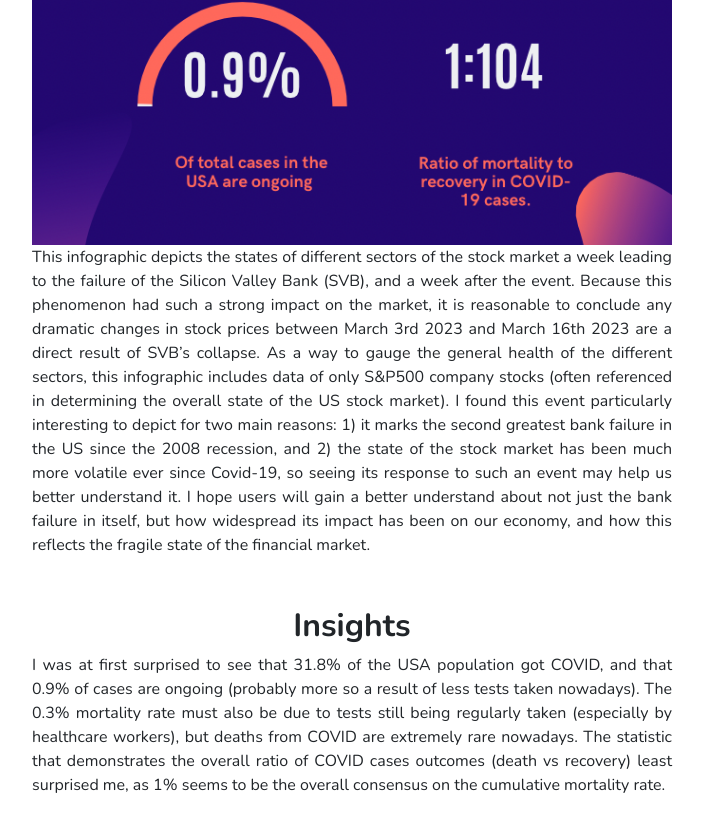
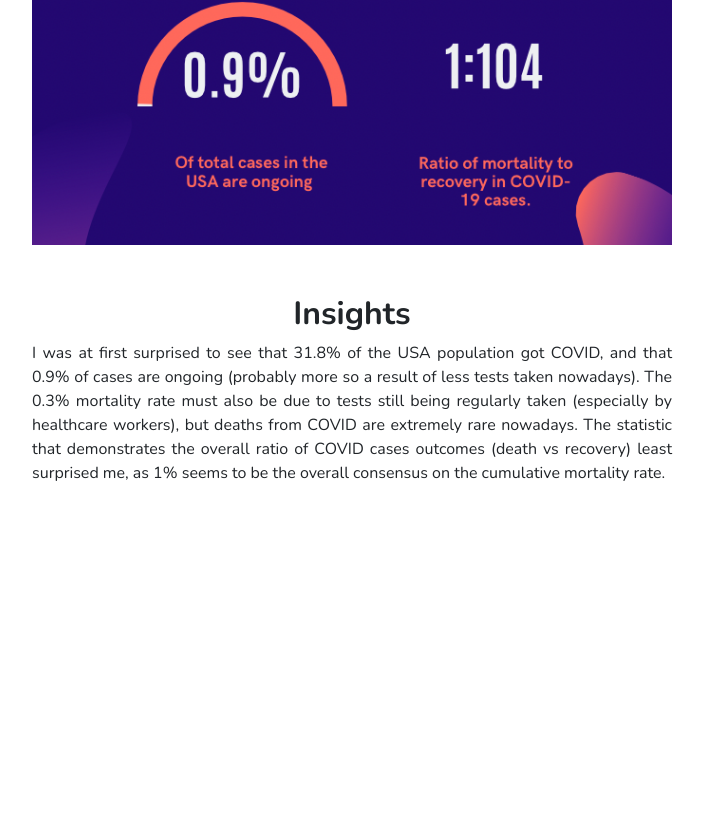
Before and after one commit to tehanicabour/A8, a plain HTML site: page index.html in a window 1280 px wide. Shown: the part 1048-1861 px from the top of the page, without its empty margins (288-992 px from the left). After the commit the page ends 1549 px from the top, so only its background shows below. Drawn offline with nearby package versions, Linux system fonts and the light colour scheme; a script that the page names is missing.

Commit message:
Update index.html

```diff
--- a/index.html
+++ b/index.html
@@ -65,8 +65,7 @@
         <div>
             <h2  style="text-align:center; font-weight: bold;"> Infographic </h2>
             <img style="display:block; margin-left:auto; margin-right:auto; width:50%" src="COVIDInfographic.png" alt="Optional project image">
-            <p style="text-align: center; font-size:; margin-left:auto; margin-right:auto; width:50%; text-align: justify;">This infographic depicts the states of different sectors of the stock market a week leading to the failure of the Silicon Valley Bank (SVB), and a week after the event. Because this phenomenon had such a strong impact on the market, it is reasonable to conclude any dramatic changes in stock prices between March 3rd 2023 and March 16th 2023 are a direct result of SVB’s collapse. As a way to gauge the general health of the different sectors, this infographic includes data of only S&P500 company stocks (often referenced in determining the overall state of the US stock market). I found this event particularly interesting to depict for two main reasons: 1) it marks the second greatest bank failure in the US since the 2008 recession, and 2) the state of the stock market has been much more volatile ever since Covid-19, so seeing its response to such an event may help us better understand it. I hope users will gain a better understand about not just the bank failure in itself, but how widespread its impact has been on our economy, and how this reflects the fragile state of the financial market.</p>
-        </div>
+             </div>
     </section>
 
     <!-- Section 3: Insights -->
```
